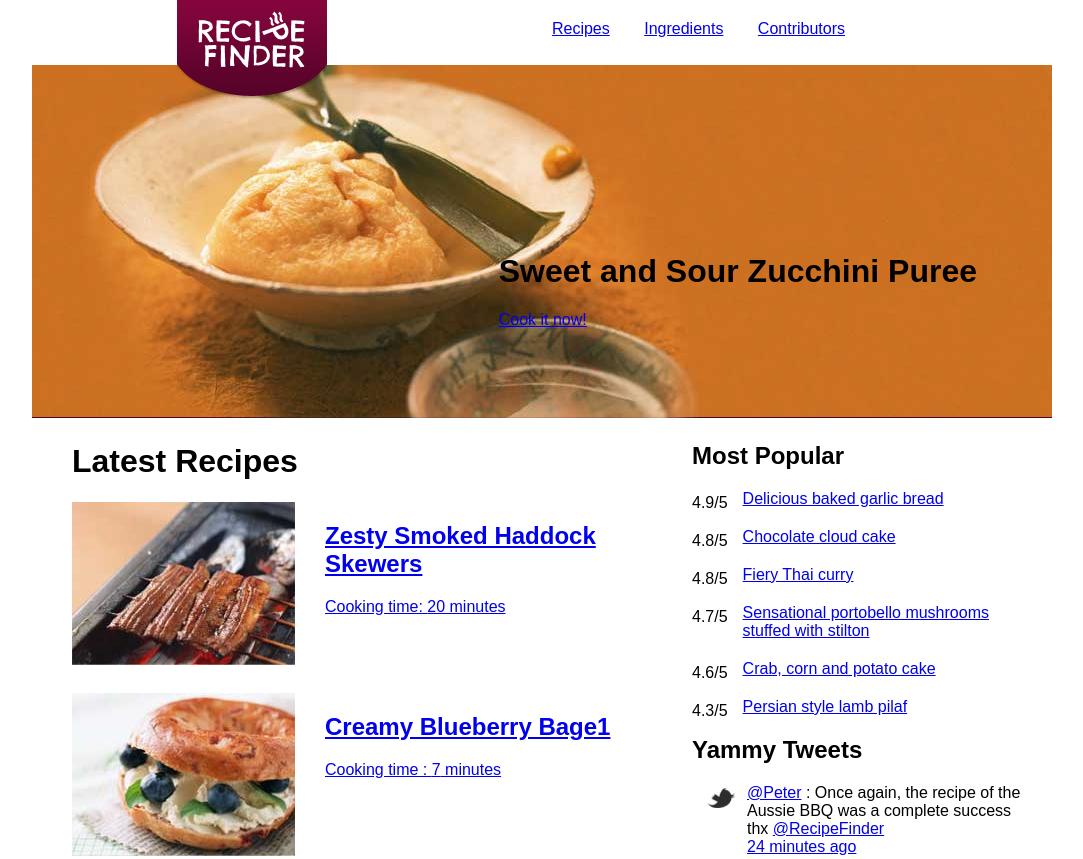
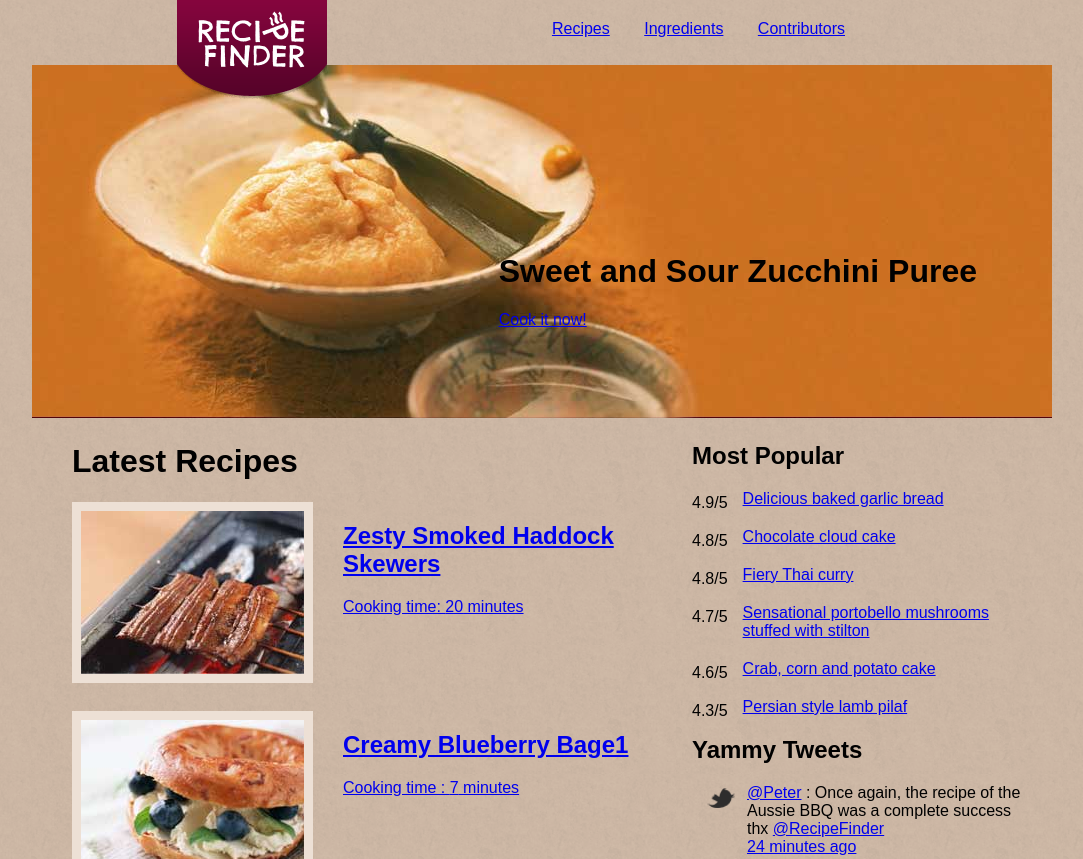
Before and after one commit to thomasbabuj/RecipeFinder-Webapp, a plain HTML site: page index.html in a window 1280 px wide. Shown: the top 859 px of the page, without its empty margins (98-1181 px from the left). Drawn offline with Linux system fonts and the light colour scheme.

Commit message:
Added body background and image borders

```diff
--- a/css/styles.css
+++ b/css/styles.css
@@ -19,6 +19,10 @@ h1 {
 
 h2 {
 
+}
+
+body {
+	background: #cab5a3 url(../images/bg-main.gif) repeat repeat 0 0;
 }
 
 body > header {
@@ -112,6 +116,7 @@ nav {
  			.media img {
  				float:left;
  				margin-right: 30px;
+ 				border: solid 9px #ede0d5;
  			}
 
  	.sidebar {
```
Also changed, not shown: images/bg-main.gif (added).
